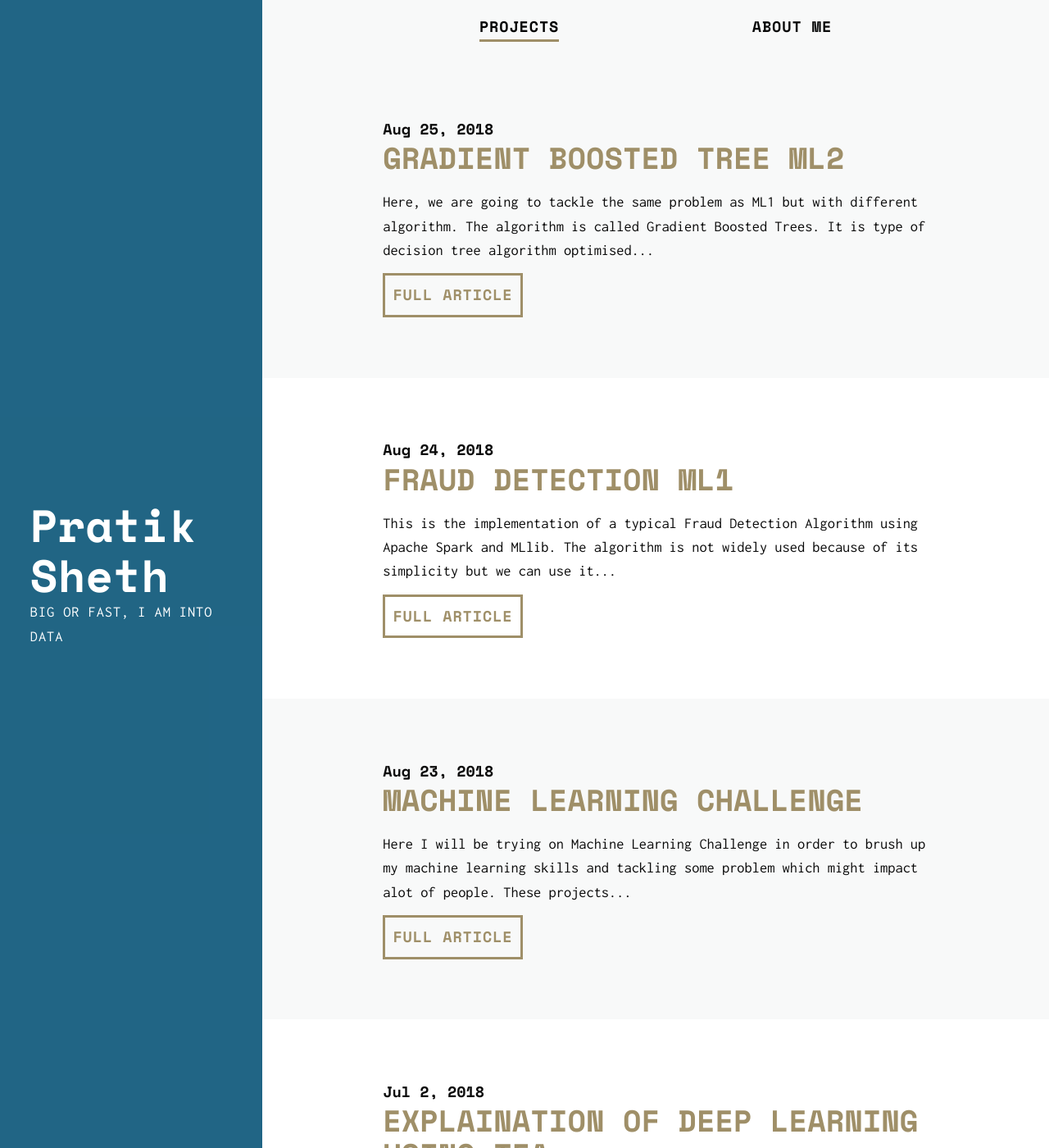
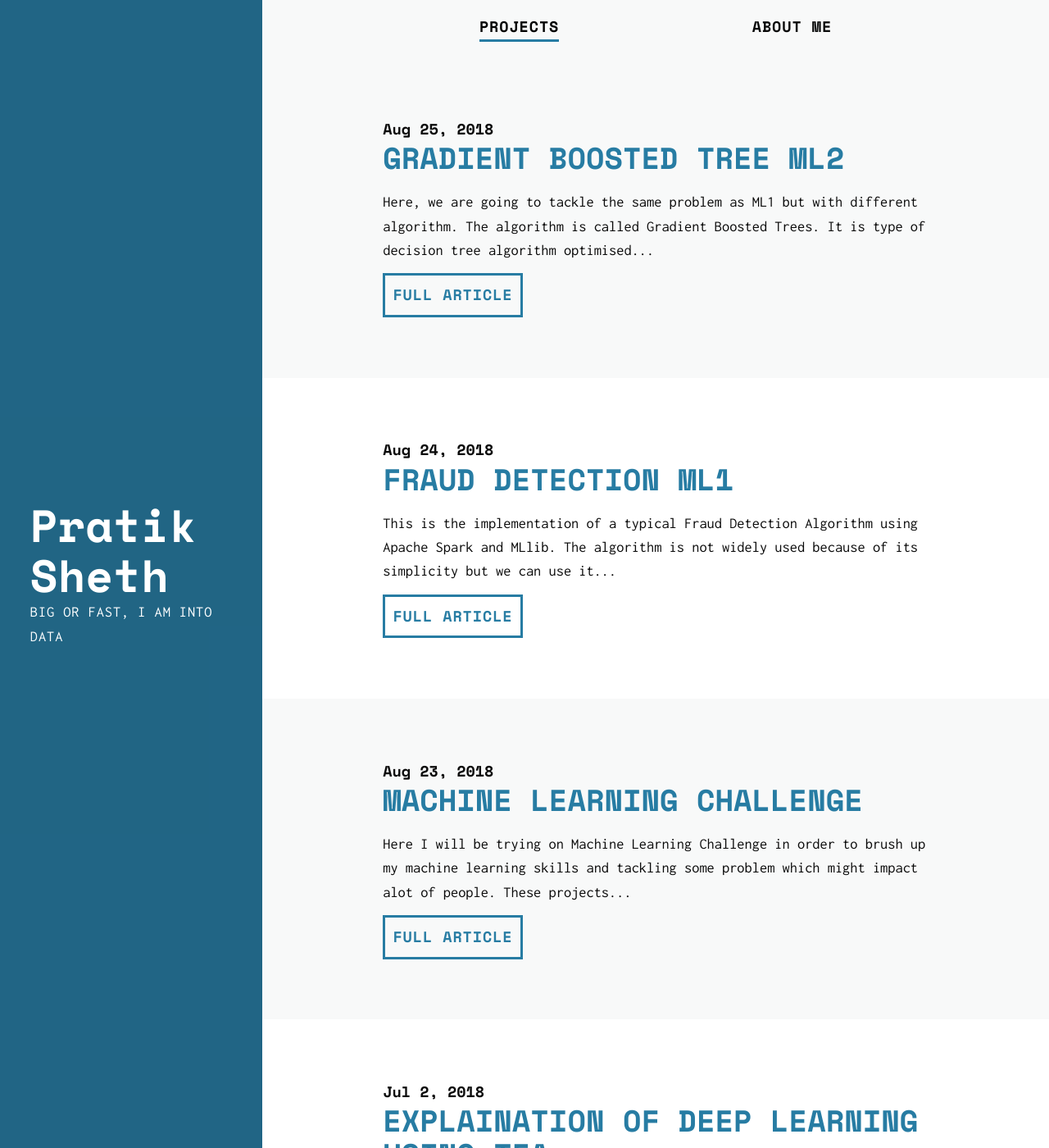
Before and after one commit to daftengineer/daftengineer.github.io, a Jekyll site: the page built from index.html, in a window 1280 px wide and 1400 px high. Shown: the whole window at 82% size. Built offline with Jekyll 4.4.1, drawn with Linux system fonts in a browser that asks for light colours; nearby versions of some CDN libraries; the list of posts is cut into pages by our own code.

Commit message:
Update _base.scss

```diff
--- a/_sass/_base.scss
+++ b/_sass/_base.scss
@@ -5,7 +5,7 @@ $font-header: 'Space Mono', monospace;
 $font-body: 'Inconsolata', monospace;
 $font-post: 'Lora', serif;
 
-$color-alpha: #9f8f68;
+$color-alpha: rgb(39, 124, 163);
 $color-alpha--light: #f5f3ef;
 
 $color-black: #0a0a0a;
```
